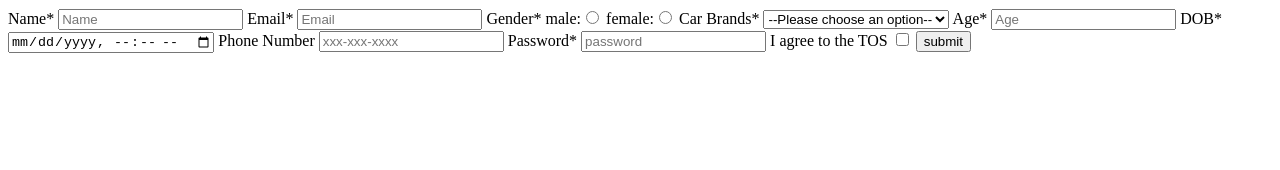
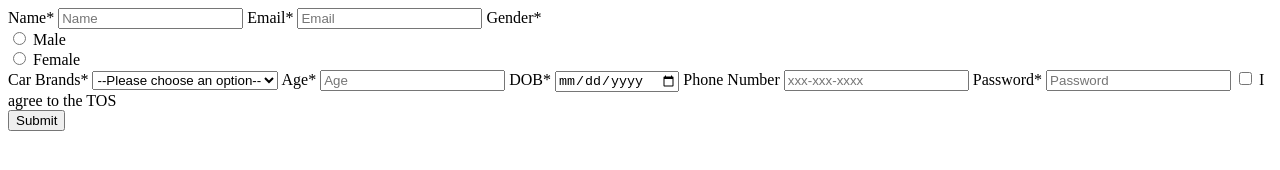
Before and after one commit to acciojob/signup-form-car-Rakeshpudu, a website: page main.html in a window 1280 px wide. Drawn offline with Linux system fonts and the light colour scheme.

Commit message:
created a submission

```diff
--- a/main.html
+++ b/main.html
@@ -8,40 +8,47 @@
 
 <body>
 	<!-- the entire body must be written by student -->
+	<form method="POST">
+  <label for="name">Name*</label>
+  <input type="text" id="name" name="name" placeholder="Name" required>
+
+  <label for="email">Email*</label>
+  <input type="email" id="email" name="email" placeholder="Email" required>
+
+  <label>Gender*</label><br>
+  <input type="radio" id="gender_m" name="gender" value="male" required>
+  <label for="gender_m">Male</label><br>
+  <input type="radio" id="gender_f" name="gender" value="female" required>
+  <label for="gender_f">Female</label><br>
+
+  <label for="cars">Car Brands*</label>
+  <select id="cars" name="cars" required>
+    <option value="" disabled selected>--Please choose an option--</option>
+    <option value="BMW">BMW</option>
+    <option value="Audi">Audi</option>
+    <option value="Mercedes">Mercedes</option>
+  </select>
+
+  <label for="age">Age*</label>
+  <input type="number" id="age" name="age" placeholder="Age" required>
+
+  <label for="dob">DOB*</label>
+  <input type="date" id="dob" name="dob" required>
+
+  <label for="tel">Phone Number</label>
+  <input type="tel" id="tel" name="tel" placeholder="xxx-xxx-xxxx">
+
+  <label for="password">Password*</label>
+  <input type="password" id="password" name="password" placeholder="Password" required>
+
+  <input type="checkbox" id="tos" name="tos" value="agree" required>
+  <label for="tos">I agree to the TOS</label><br>
+
+  <input type="submit" value="Submit">
+</form>
+
     <script type="text/javascript" src="./script.js">
 </script>
-	<form method="post">
-		<label for="name">Name*</label>
-		<input type="text" id="name" placeholder="Name"required>
-		<label for="email">Email*</label>
-		<input type="email" id="email"required placeholder="Email">
-		<label for="gender">Gender*</label>
-		male:<input type="radio" name="gender" id="gender_m"required>
-		female:<input type="radio" name="gender"id="gender_f"required>
-		<label for="cars">Car Brands*</label>
-		<select id="cars" required>
-			<option value=""disabled selected>--Please choose an option--</option>
-			<option value="BMW">BMW</option>
-				<option value="Audi">Audi</option>
-				<option value="Mercedez">Mercedez</option>
-		</select>
-		<label for="age">Age*</label>
-		<input type="tel" id="age" required placeholder="Age">
-
-
-		<label for="dob">DOB*</label>
-		<input type="datetime-local" id="dob" required>
-		<label for="tel">Phone Number</label>
-		<input type="tel" id="tel" placeholder="xxx-xxx-xxxx">
-		<label for="password">Password*</label>
-		<input type="password" id="password"required placeholder="password">
-		<label for="tos"> I agree to the TOS</label>
-		<input type="checkbox" id="tos" required>
-		<button type="submit">submit</button>
-
-
-
-	</form>
 
 </body>
 
```
